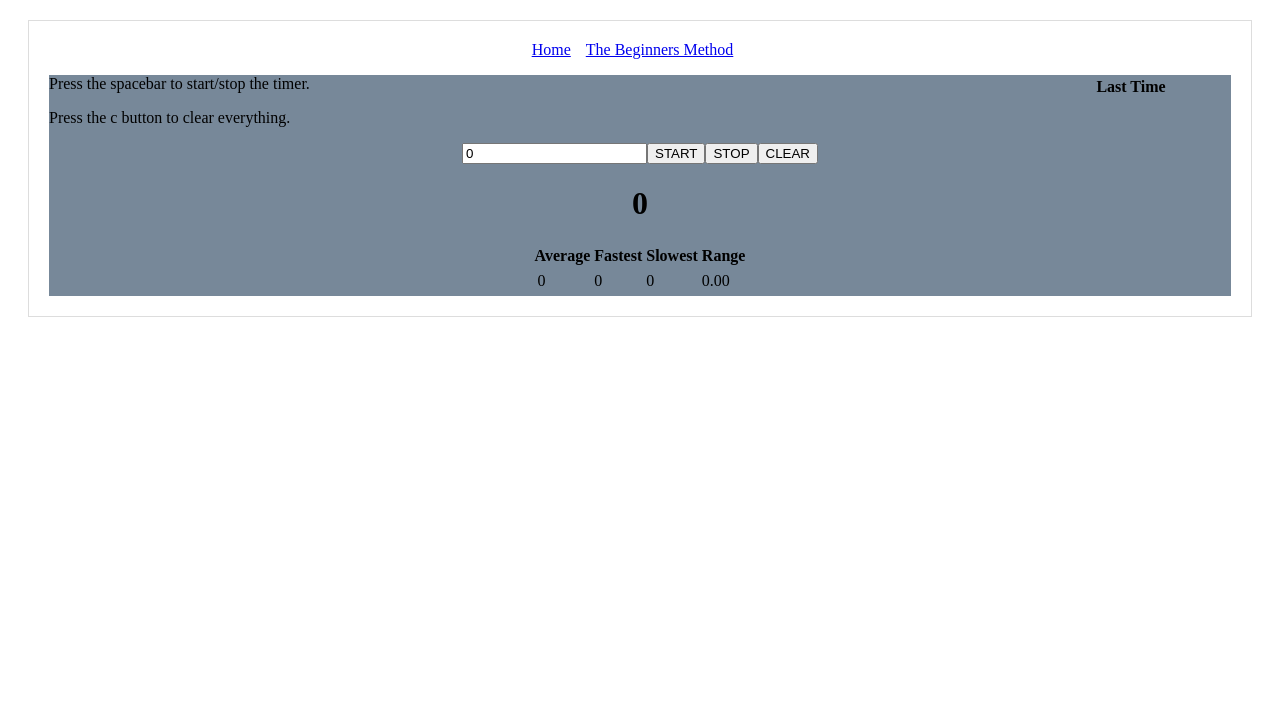
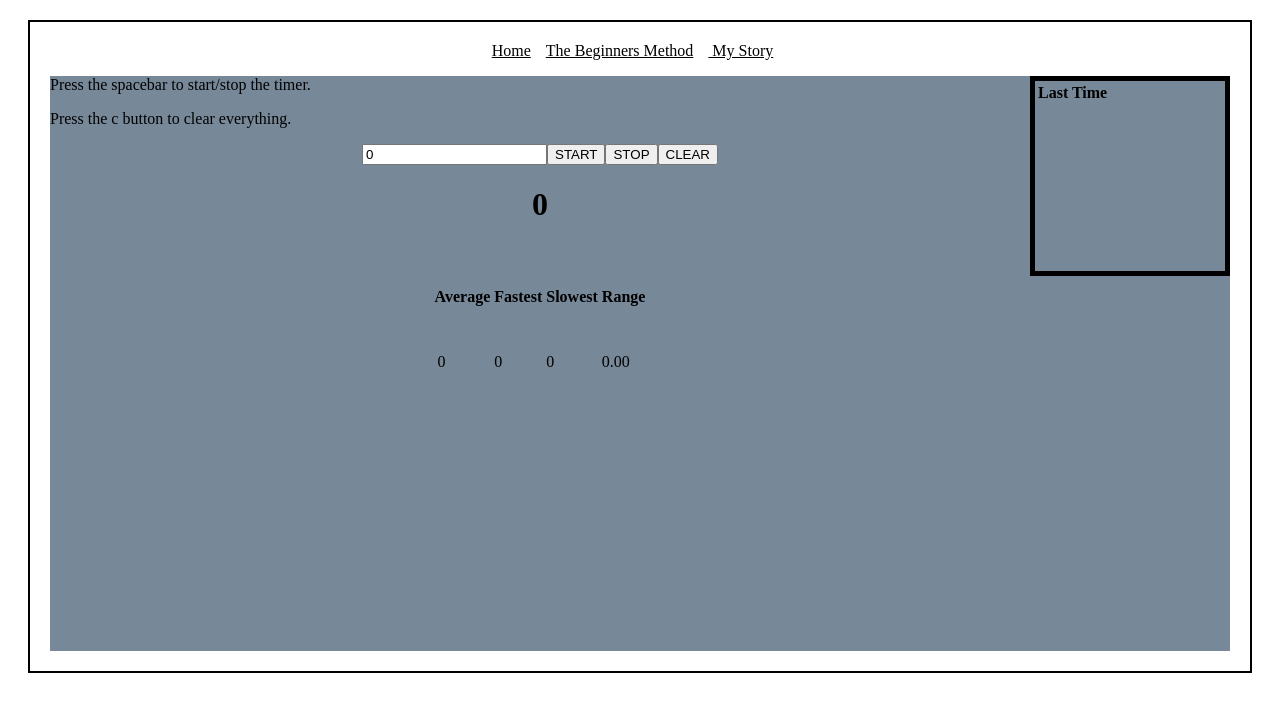
Before and after one commit to astoryumw/website, a Next.js app: page / in a window 1280 px wide. Shown: the top 712 px of the page. Built offline with nearby package versions, Linux system fonts and the light colour scheme.

Commit message:
Should save to github

```diff
--- a/components/Header.js
+++ b/components/Header.js
@@ -1,17 +1,21 @@
 import Link from 'next/link';
+import "../styles.scss"
 
 const linkStyle = {
-	marginRight: 15
+	marginRight: 15,
 }
 
 export default function Header() {
 	return (
 		<div align='center'>
 			<Link href="/">
-				<a style={linkStyle}>Home</a>
+				<a style={linkStyle} className='text'>Home</a>
 			</Link>
 			<Link href="/guide">
-				<a style={linkStyle}>The Beginners Method</a>
+				<a style={linkStyle} className='text'>The Beginners Method</a>
+			</Link>
+			<Link href="/mystory">
+				<a style={linkStyle} className='text'> My Story</a>
 			</Link>
 		</div>
 	)
--- a/components/MyLayout.js
+++ b/components/MyLayout.js
@@ -3,8 +3,7 @@ import Header from './Header';
 const layoutStyle = {
   margin: 20,
   padding: 20,
-  border: '1px solid #DDD',
-
+  border: '2px solid #000000',
 }
 
 // imports Header pages in the layoutStyle above, index will import this
--- a/package.json
+++ b/package.json
@@ -9,6 +9,7 @@
   },
   "dependencies": {
     "@zeit/next-sass": "^1.0.1",
+    "babel-preset-es2015": "^6.24.1",
     "bluebird": "^3.7.2",
     "bootstrap": "^4.5.3",
     "create-react-class": "^15.6.3",
--- a/pages/index.js
+++ b/pages/index.js
@@ -2,7 +2,8 @@ import React, {Component} from "react";
 import Layout from '../components/MyLayout.js';
 import Table from 'react-bootstrap/Table';
 import "../styles.scss"
-// import './appStyles.css';
+
+
 
 export default class Home extends React.Component {
   constructor(props) {
@@ -102,12 +103,13 @@ export default class Home extends React.Component {
         low: this.state.milliSecondsElapsed
       })
     }
-    this.setState( // adding the value to the array and then clearing the timer, shifting focus to start button
+    this.setState( // adding the value to the array
       (previousState) => ({
         timerInProgress: false,
-        myArray: [
-          ...previousState.myArray, // <-- shallow copy existing data
-          this.state.milliSecondsElapsed / 100 // <-- add new time
+        // [{this.state.milliSecondsElapsed / 100}].concat(myArray);
+       myArray: [
+          this.state.milliSecondsElapsed / 100, // <-- add new time
+          ...previousState.myArray // <-- shallow copy existing data
         ]
       }),
       () => {
@@ -161,17 +163,18 @@ export default class Home extends React.Component {
 
 
   // find the average AT EVERY GO
-
+  // <td className="text">{this.state.myArray.join(", ")}</td> line 180
+  // "striped bordered hover" was using this in table but it was giving me an error
   render() {
     const myTotal = this.state.total;
     return (
 	    <Layout>
-      <div className='background'>
+      <div className='background' style={{height:575}}>
 
-      <Table striped bordered hover align="right" width="200px">
+      <Table align="right" height="200px" width="200px" className='table'>
         <thead>
           <tr>
-            <th className="text">Last Time</th>
+            <th className="text" align="center">Last Time</th>
           </tr>
         </thead>
 
@@ -182,10 +185,11 @@ export default class Home extends React.Component {
         </tbody>
       </Table>
 
-      <p className="text">Press the spacebar to start/stop the timer.</p>
-      <p className="text">Press the c button to clear everything.</p>
+      <p className="text" align='left'>Press the spacebar to start/stop the timer.</p>
+      <p className="text" align='left'>Press the c button to clear everything.</p>
 
-	      <div className="index" align='center' className="text">
+
+	      <div align='center' className="text" height="200px">
 	        <input
 	          value={this.state.milliSecondsElapsed/100}
 	          onChange={this.updateState}
@@ -206,9 +210,9 @@ export default class Home extends React.Component {
 
 
 
-        <Table striped bordered hover align="center" width="200px" className="text">
+        <table align="center" width="200px" className="text">
           <thead>
-            <tr>
+            <tr height="100px">
               <th>Average</th>
               <th>Fastest</th>
               <th>Slowest</th>
@@ -230,7 +234,7 @@ export default class Home extends React.Component {
           </tbody>
 
 
-        </Table>
+        </table>
 
       </div>
       </Layout>
--- a/styles.scss
+++ b/styles.scss
@@ -5,8 +5,22 @@
 .background {
   background-color: #778899;
   color: #FFFFFF;
+  background-size: cover;
 }
 
 .text {
 	color: black;
 }
+
+.table {
+	border: 5px solid #000000;
+	max-height: 200px;
+	overflowY: auto;
+	display: block;
+	overflow: scroll;
+}
+
+.headerBackground {
+	color: black;
+	background-size: cover;
+}
```
Also changed, not shown: pages/mystory.js (added, +16 -0 lines), pages/story.js (added, +16 -0 lines), rubiks.jpg (added), 1 other file (tests, documents, lock files or other folders).
